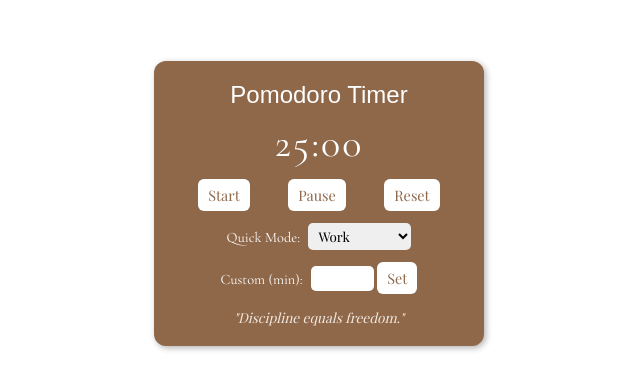
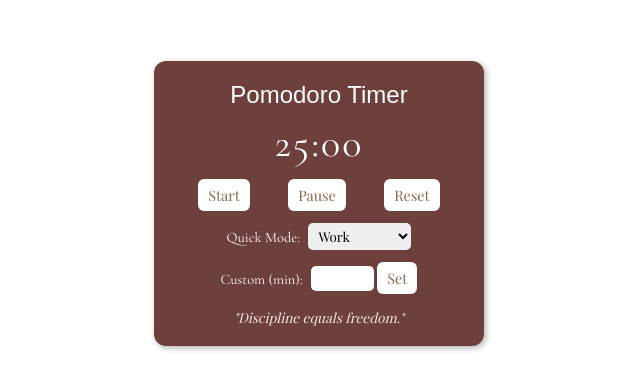
Before and after one commit to ashiaisha/notion, a plain HTML site: page pomodoro.html in a window 1280 px wide. Shown: the part 197-586 px from the top of the page, without its empty margins (321-961 px from the left). Drawn offline with nearby package versions, Linux system fonts and the light colour scheme; a web font is replaced by a local one.

Commit message:
Update pomodoro.html

```diff
--- a/pomodoro.html
+++ b/pomodoro.html
@@ -21,7 +21,7 @@
     }
 
     .card {
-      background: #8f684a;
+      background: #6E403C;
       width: 280px;
       border-radius: 12px;
       padding: 20px 25px;
```
